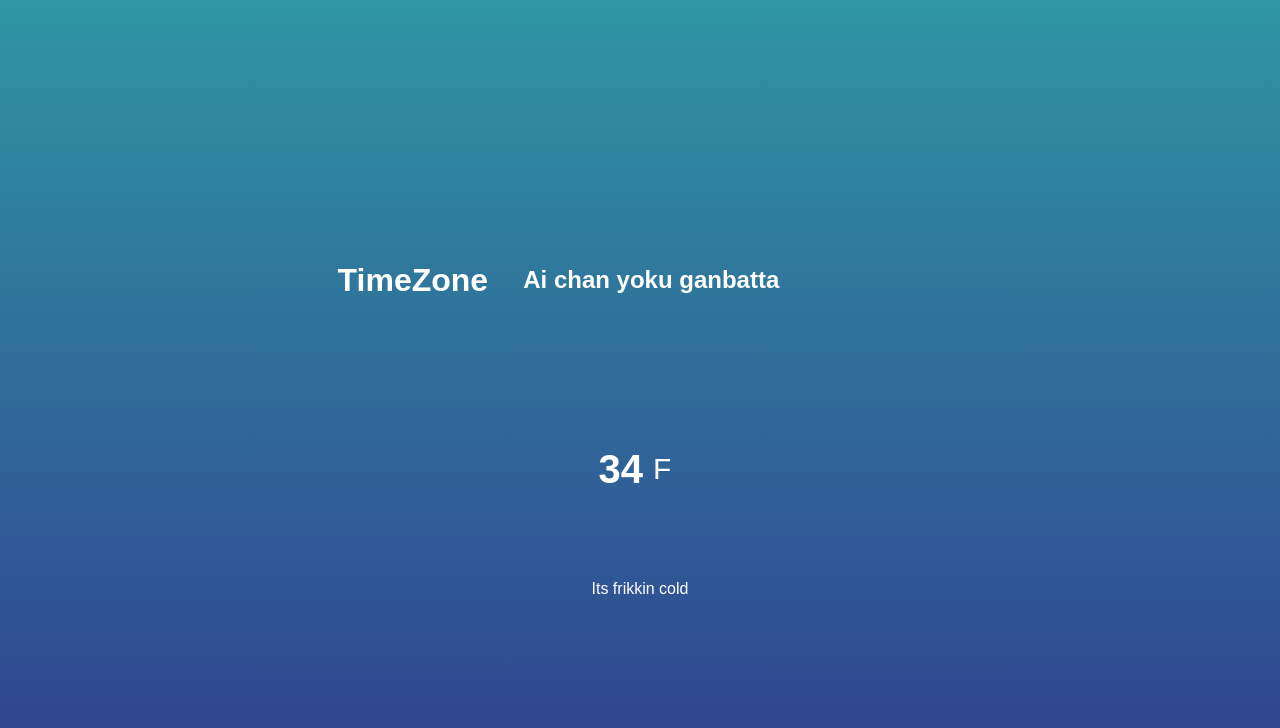
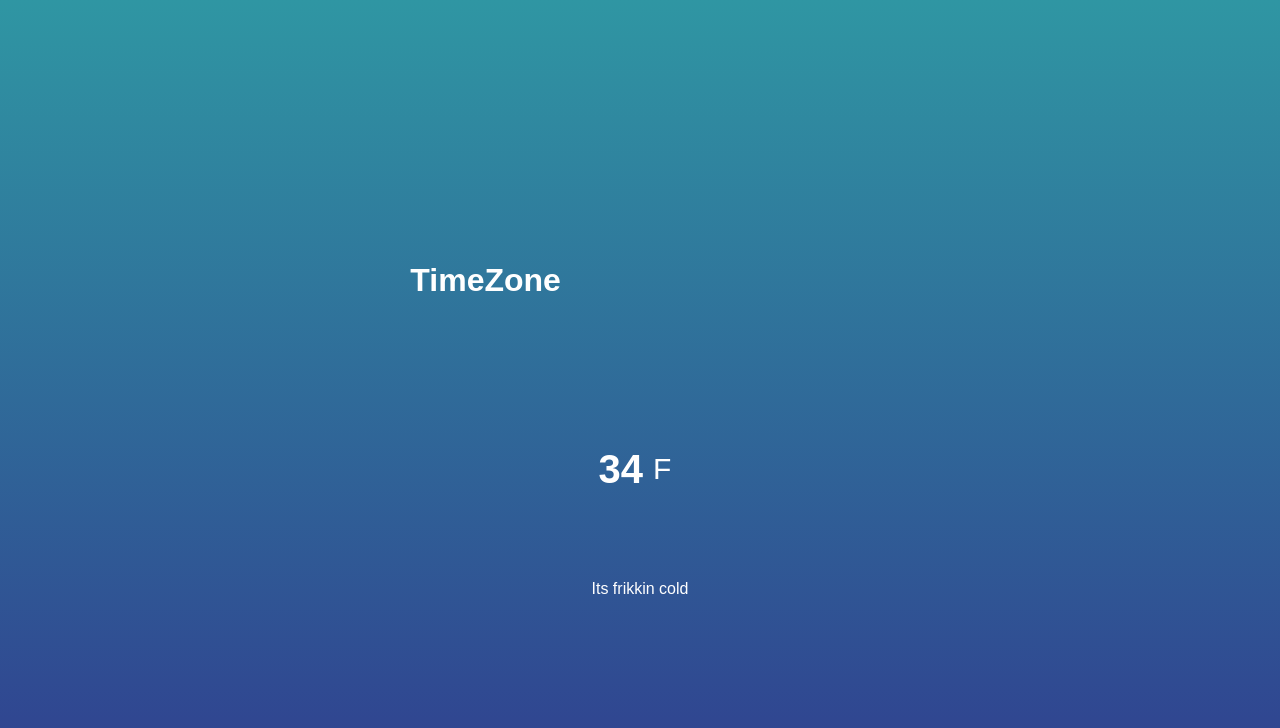
Before and after one commit to aitsuki16/weather-app, a plain HTML site: page index.html in a window 1280 px wide. Drawn offline with Linux system fonts and the light colour scheme; files whose address does not match are found by name.

Commit message:
forgotten commit

```diff
--- a/index.html
+++ b/index.html
@@ -12,7 +12,6 @@
 <body>
     <div class="location">
         <h1 class="location-timezone">TimeZone</h1>
-        <h2>Ai chan yoku ganbatta</h2>
         <canvas class="icon" width="128" height="128"></canvas>
     </div>
     <div class="temperature">
```
